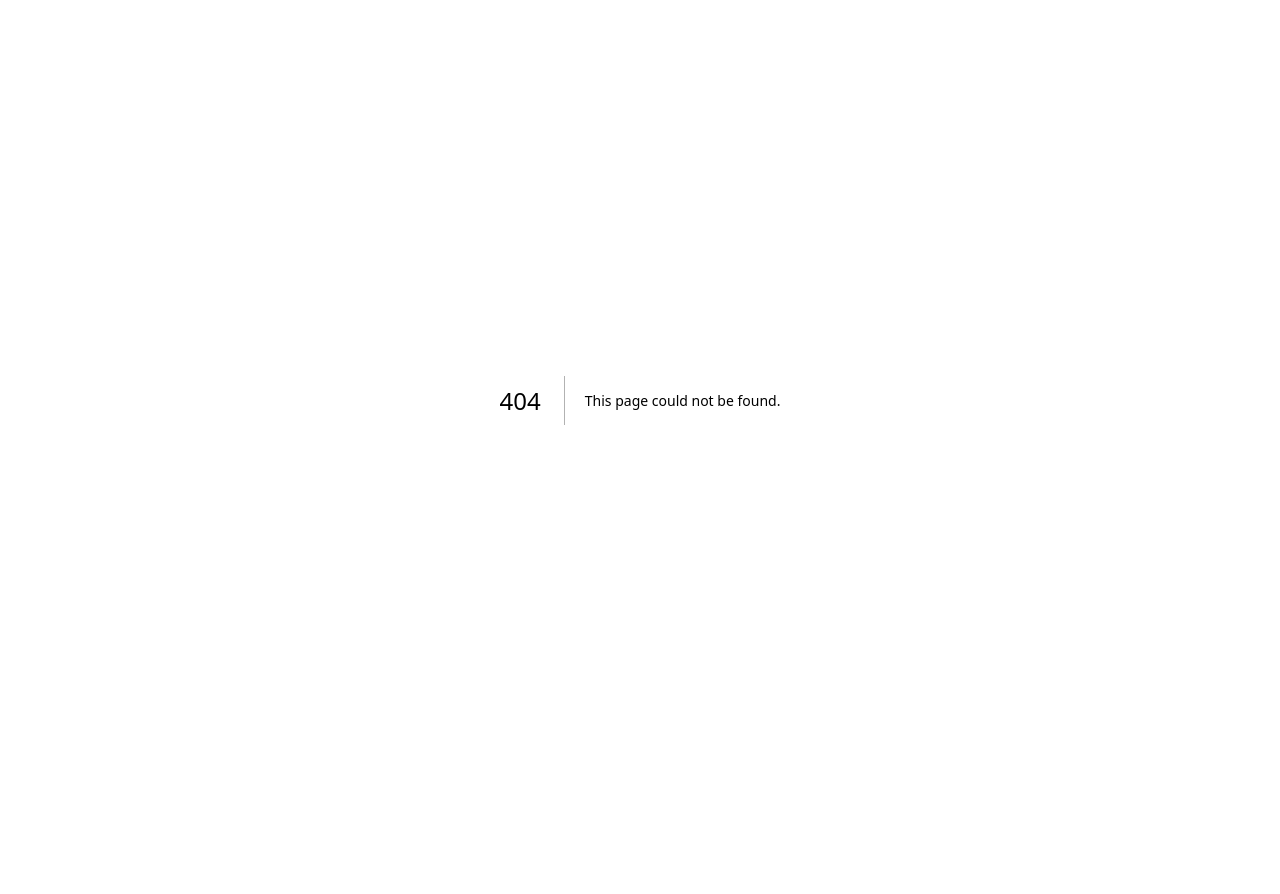
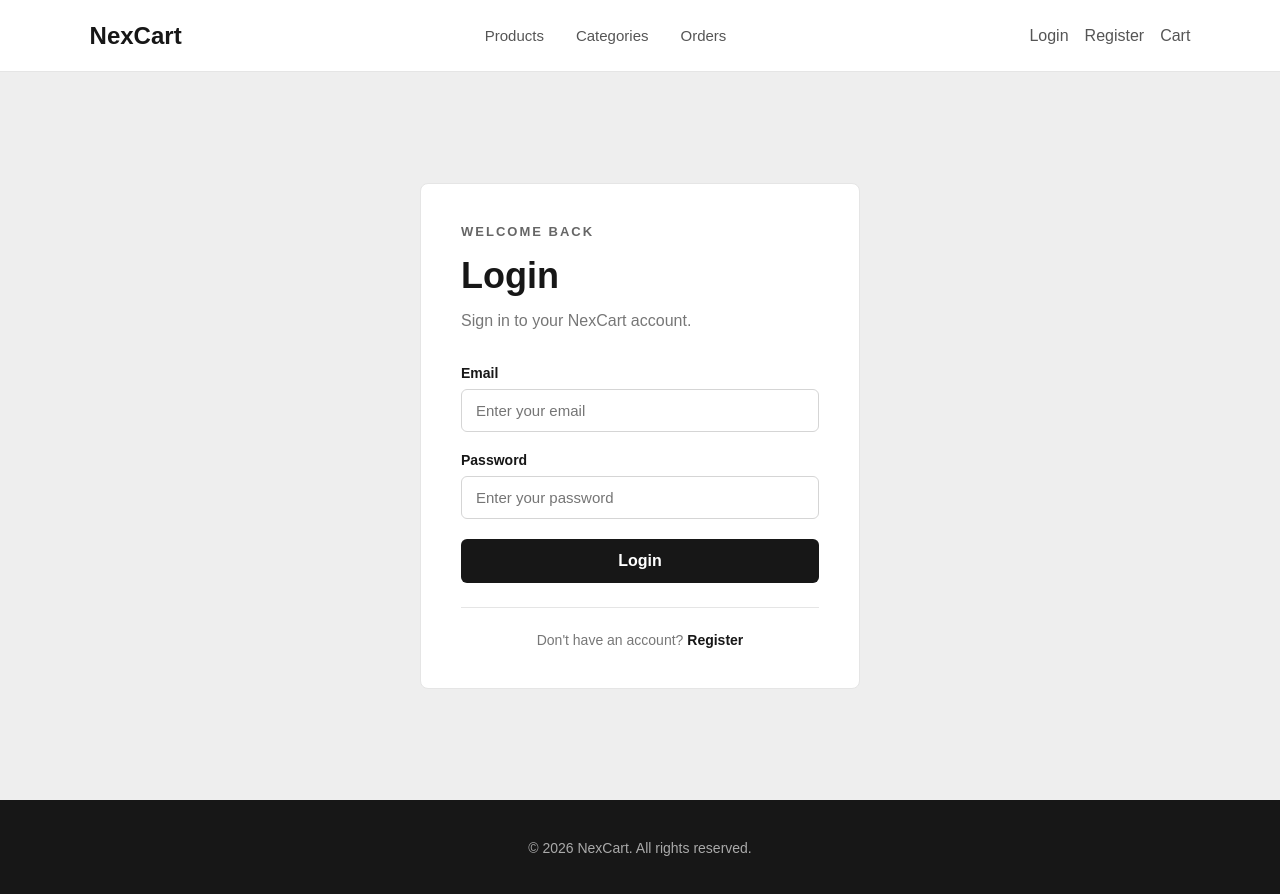
Before and after one commit to danitdev/NexCart, a Next.js app in the folder frontend/: page /login in a window 1280 px wide. Before the commit this address had no page. Before the commit the page ends 800 px from the top, so only its background shows below. Built offline with nearby package versions, Linux system fonts and the light colour scheme.

Commit message:
feat: add login page

```diff
--- /dev/null
+++ b/frontend/app/login/page.tsx
@@ -0,0 +1,156 @@
+"use client";
+
+import Link from "next/link";
+import { FormEvent, useState } from "react";
+
+export default function LoginPage() {
+    const [email, setEmail] = useState("");
+    const [password, setPassword] = useState("");
+    const [error, setError] = useState("");
+
+    const handleSubmit = async (event: FormEvent<HTMLFormElement>) => {
+        event.preventDefault();
+
+        setError("");
+
+        try {
+            const response = await fetch(
+                `${process.env.NEXT_PUBLIC_API_URL}/auth/login`,
+                {
+                    method: "POST",
+                    headers: {
+                        "Content-Type": "application/json"
+                    },
+                    body: JSON.stringify({
+                        email,
+                        password
+                    })
+                }
+            );
+
+            const data = await response.json();
+
+            if (!response.ok) {
+                setError(data.message || "Login failed.");
+                return;
+            }
+
+            console.log(data);
+
+        } catch {
+            setError("Something went wrong. Please try again.");
+        }
+    };
+
+    return (
+        <main>
+            <header className="navbar">
+                <div className="logo">
+                    <Link href="/">NexCart</Link>
+                </div>
+
+                <nav>
+                    <Link href="/products">Products</Link>
+                    <Link href="/categories">Categories</Link>
+                    <Link href="/orders">Orders</Link>
+                </nav>
+
+                <div className="nav-actions">
+                    <Link href="/login">Login</Link>
+
+                    <Link
+                        href="/register"
+                        className="register-button"
+                    >
+                        Register
+                    </Link>
+
+                    <Link
+                        href="/cart"
+                        className="cart-button"
+                    >
+                        Cart
+                    </Link>
+                </div>
+            </header>
+
+            <section className="auth-section">
+                <div className="auth-card">
+                    <div className="auth-header">
+                        <p className="hero-label">
+                            WELCOME BACK
+                        </p>
+
+                        <h1>Login</h1>
+
+                        <p>
+                            Sign in to your NexCart account.
+                        </p>
+                    </div>
+
+                    <form onSubmit={handleSubmit}>
+                        <div className="form-group">
+                            <label htmlFor="email">
+                                Email
+                            </label>
+
+                            <input
+                                id="email"
+                                type="email"
+                                value={email}
+                                onChange={(event) =>
+                                    setEmail(event.target.value)
+                                }
+                                placeholder="Enter your email"
+                                required
+                            />
+                        </div>
+
+                        <div className="form-group">
+                            <label htmlFor="password">
+                                Password
+                            </label>
+
+                            <input
+                                id="password"
+                                type="password"
+                                value={password}
+                                onChange={(event) =>
+                                    setPassword(event.target.value)
+                                }
+                                placeholder="Enter your password"
+                                required
+                            />
+                        </div>
+
+                        {error && (
+                            <p className="form-error">
+                                {error}
+                            </p>
+                        )}
+
+                        <button
+                            type="submit"
+                            className="auth-button"
+                        >
+                            Login
+                        </button>
+                    </form>
+
+                    <div className="auth-footer">
+                        <p>
+                            Don&apos;t have an account?{" "}
+                            <Link href="/register">
+                                Register
+                            </Link>
+                        </p>
+                    </div>
+                </div>
+            </section>
+
+            <footer>
+                <p>© 2026 NexCart. All rights reserved.</p>
+            </footer>
+        </main>
+    );
+}
```
